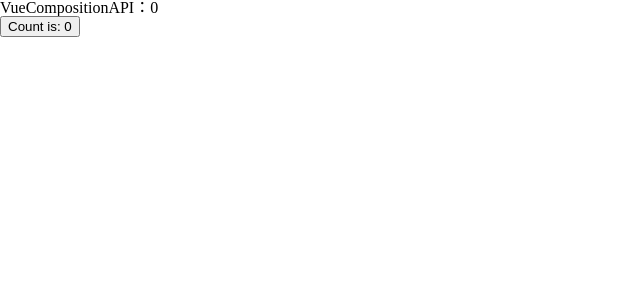
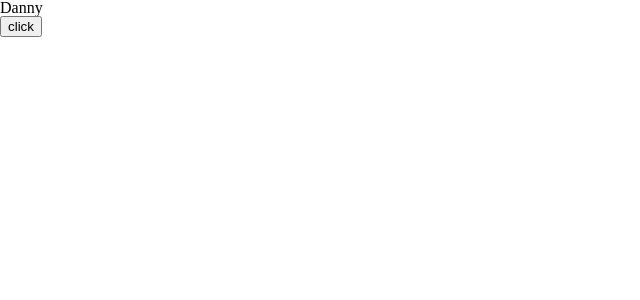
Before and after one commit to ketyykes/vue-composition-api, a Vue app: page / in a window 1280 px wide. Shown: the top 300 px of the page, without its empty margins (0-640 px from the left). Built offline with nearby package versions, Linux system fonts and the light colour scheme.

Commit message:
透過ref響應式資料

```diff
--- a/src/App.vue
+++ b/src/App.vue
@@ -1,12 +1,12 @@
 <script setup>
 import { RouterLink, RouterView } from "vue-router";
 import OptionAPI from "./views/OptionAPI.vue";
-import CompositionAPI from "./views/CompositionAPI.vue";
+import Name from "./views/Name.vue";
 </script>
 
 <template>
 	<header></header>
-	<CompositionAPI />
+	<Name />
 	<RouterView />
 </template>
 
--- /dev/null
+++ b/src/views/Name.vue
@@ -0,0 +1,15 @@
+<script setup>
+import { ref } from "vue";
+let name = ref("Danny");
+const changeName = () => {
+	name.value = "Jacky";
+	console.log(name);
+};
+</script>
+
+<template>
+	<div>
+		{{ name }}
+	</div>
+	<button @click="changeName">click</button>
+</template>
```
